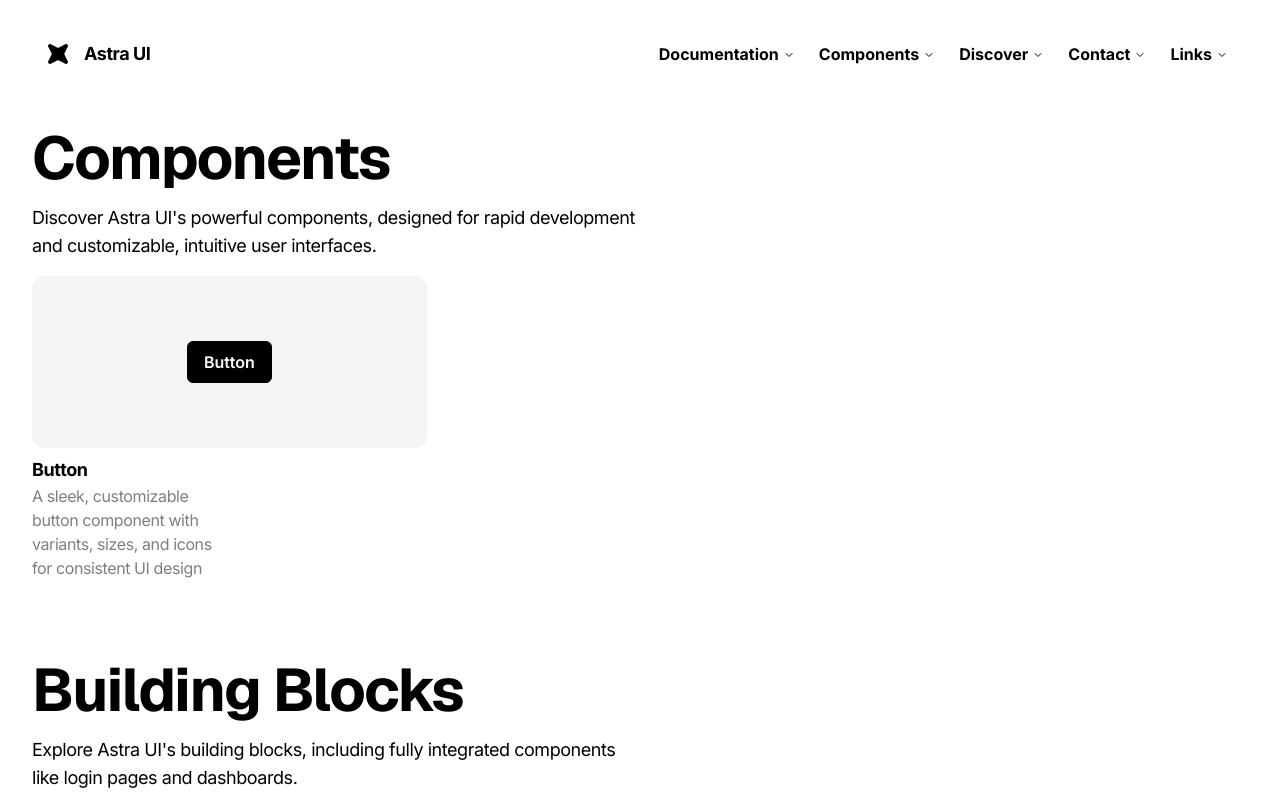
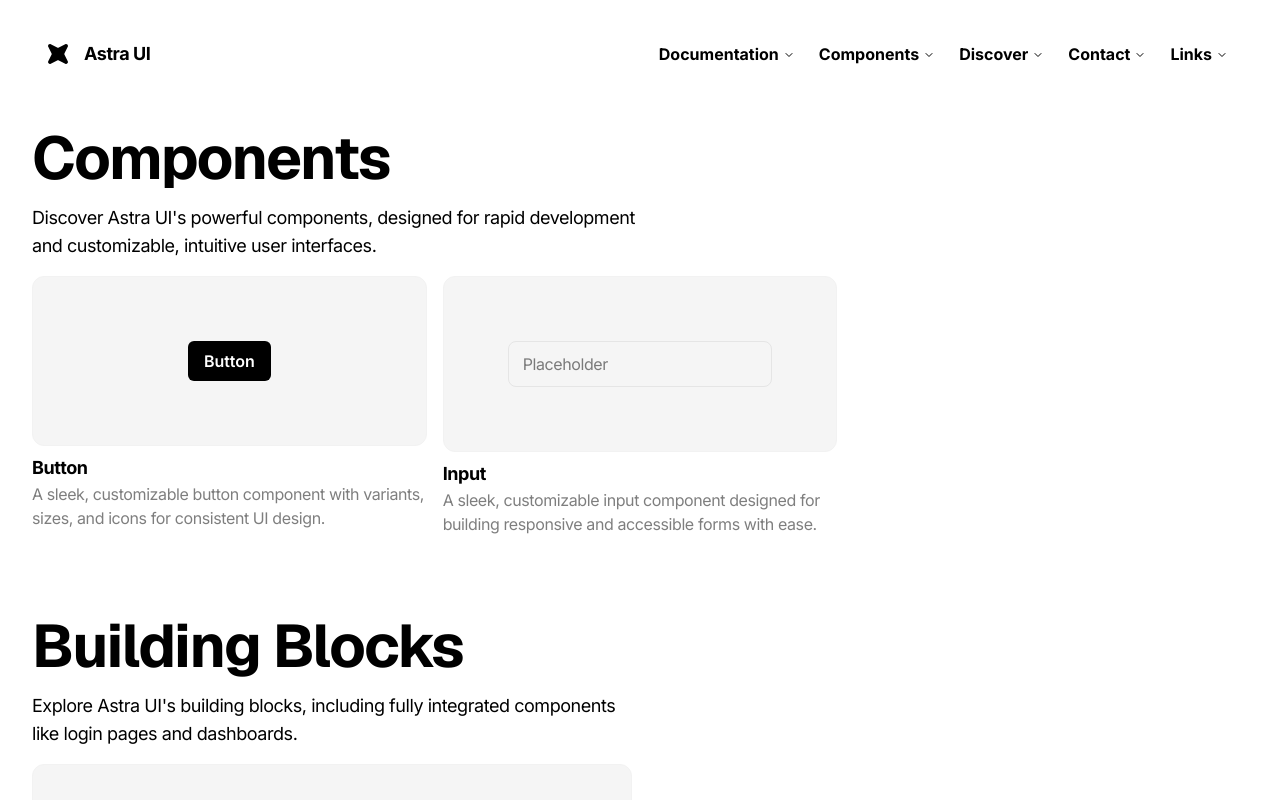
Before and after one commit to astraui/astraui, a Next.js app: page /components in a window 1280 px wide. Shown: the top 800 px of the page. Built offline with nearby package versions, Linux system fonts and the light colour scheme.

Commit message:
Create input component

```diff
--- a/app/components/SeeComponent.tsx
+++ b/app/components/SeeComponent.tsx
@@ -17,7 +17,7 @@ const SeeComponent: React.FC<SeeComponentProps> = ({ preview, name, desc, classN
       <a href={link}>
         <div className="flex flex-col mt-1">
           <strong><p>{name}</p></strong>
-          <p className="opacity-50 text-sm md:text-base">{desc}</p>
+          <p className="opacity-50 text-sm w-full md:text-base">{desc}</p>
         </div>
       </a>
     </aside>
--- a/app/components/button/page.mdx
+++ b/app/components/button/page.mdx
@@ -6,11 +6,14 @@ import CommandLine from '@/components/astra/CommandLine'
 
 A sleek, customizable button component with variants, sizes, and icons for consistent UI design.
 
-<ComponentWrapper>
-    <Button>Button</Button>
-</ComponentWrapper>
+<div className="my-8 flex flex-col gap-4">
+    <ComponentWrapper>
+        <Button>Button</Button>
+    </ComponentWrapper>
+</div>
 
 ## Installation
+
 Install the button component from Astra UI using your package manager for quick integration.
 
 <div className="my-8 flex flex-col gap-4">
@@ -19,9 +22,71 @@ Install the button component from Astra UI using your package manager for quick
 </div>
 
 ## Usage
+
 Triggers an action or event when clicked; customizable for labels, icons, and interaction states.
 
 <div className="my-8 flex flex-col gap-4">
-    <CommandLine language='tsx' command='import Button from "@/components/ui/Button"' />
-    <CommandLine language='tsx' command='<Button variant="link" size="lg" disabled="true" onClick={handleClick()} className="font-bold">Button</Button>' />
+    <CommandLine language="tsx" command='import Button from "@/components/ui/Button"' />
+    <CommandLine language="tsx" command='<Button variant="link" size="lg" disabled={true} onClick={handleClick} className="font-bold">Button</Button>' />
 </div>
+
+## Variants
+
+Versatile button variants for primary actions, secondary prompts, destructive events, outlines, and subtle interactions.
+
+<div className="my-8 flex flex-col"></div>
+
+### Primary
+
+The primary button variant emphasizes key actions with bold styling for maximum user focus.
+
+<div className="my-8 flex flex-col gap-4">
+    <ComponentWrapper>
+        <Button variant="primary">Button</Button>
+    </ComponentWrapper>
+    <CommandLine language="tsx" command='<Button variant="primary">Button</Button>' />
+</div>
+
+### Secondary
+
+The secondary button variant is used for less emphasized actions with a medium level of focus.
+
+<div className="my-8 flex flex-col gap-4">
+    <ComponentWrapper>
+        <Button variant="secondary">Button</Button>
+    </ComponentWrapper>
+    <CommandLine language="tsx" command='<Button variant="secondary">Button</Button>' />
+</div>
+
+### Outline
+
+The outline button variant is used for neutral actions with a subtle border emphasis.
+
+<div className="my-8 flex flex-col gap-4">
+    <ComponentWrapper>
+        <Button variant="outline">Button</Button>
+    </ComponentWrapper>
+    <CommandLine language="tsx" command='<Button variant="outline">Button</Button>' />
+</div>
+
+### Ghost
+
+The ghost button variant is used for minimal emphasis actions with no background or border.
+
+<div className="my-8 flex flex-col gap-4">
+    <ComponentWrapper>
+        <Button variant="ghost">Button</Button>
+    </ComponentWrapper>
+    <CommandLine language="tsx" command='<Button variant="ghost">Button</Button>' />
+</div>
+
+### Destructive
+
+The destructive button variant is used for actions with potential negative consequences.
+
+<div className="my-8 flex flex-col gap-4">
+    <ComponentWrapper>
+        <Button variant="destructive">Button</Button>
+    </ComponentWrapper>
+    <CommandLine language="tsx" command='<Button variant="destructive">Button</Button>' />
+</div>
--- a/app/components/components.ts
+++ b/app/components/components.ts
@@ -1,5 +1,6 @@
 import React from "react";
 import Button from "@/components/astra/Button"
+import Input from "@/components/astra/Input"
 
 interface ComponentItem {
   preview: React.ReactNode;
@@ -11,14 +12,21 @@ interface ComponentItem {
 
 // Define the individual components at the top
 const button = React.createElement(Button);
+const input = React.createElement(Input);
 
 // Use the components in the array
 const components: ComponentItem[] = [
   {
     preview: button,
     name: "Button",
-    desc: "A sleek, customizable button component with variants, sizes, and icons for consistent UI design",
+    desc: "A sleek, customizable button component with variants, sizes, and icons for consistent UI design.",
     link: "/components/button"
+  },
+  {
+    preview: input,
+    name: "Input",
+    desc: "A sleek, customizable input component designed for building responsive and accessible forms with ease.",
+    link: "/components/input"
   }
 ];
 
--- /dev/null
+++ b/app/components/input/page.mdx
@@ -0,0 +1,31 @@
+import Input from '@/components/astra/Input';
+import ComponentWrapper from '@/components/ComponentWrapper';
+import CommandLine from '@/components/astra/CommandLine';
+
+# Input
+
+A sleek, customizable input component designed for building responsive and accessible forms with ease.
+
+<div className="my-8 flex flex-col gap-4">
+  <ComponentWrapper>
+    <Input />
+  </ComponentWrapper>
+</div>
+
+## Installation
+
+Install the input component from Astra UI using your preferred package manager for fast integration.
+
+<div className="my-8 flex flex-col gap-4">
+  <CommandLine command="npx astui@latest add input" />
+  <CommandLine command="pnpm dlx astui@latest add input" />
+</div>
+
+## Usage
+
+A flexible input field ready for use in forms, filters, and settings. Easily extendable with labels, icons, or validation.
+
+<div className="my-8 flex flex-col gap-4">
+  <CommandLine language="tsx" command='import Input from "@/components/astra/Input"' />
+  <CommandLine language="tsx" command='<Input type="file" id="user-image" placeholder="Upload your image" disabled required className="bg-blue-500" onChange={handleChange} />' />
+</div>
--- a/components/ComponentWrapper.tsx
+++ b/components/ComponentWrapper.tsx
@@ -6,7 +6,7 @@ interface ComponentWrapperProps {
 
 const ComponentWrapper: React.FC<ComponentWrapperProps> = ({ children }) => {
     return (
-        <section className="bg-white bordered dark:bg-black rounded-xl dark:bg-neutral-900 bg-neutral-100 w-full p-24 grid place-items-center my-8">
+        <section className="bg-white bordered dark:bg-black rounded-xl dark:bg-neutral-900 bg-neutral-100 w-full p-24 grid place-items-center">
             {children}
         </section>
     );
--- a/components/astra/Button.tsx
+++ b/components/astra/Button.tsx
@@ -18,12 +18,12 @@ const buttonVariants = cva(
     {
         variants: {
             variant: {
-                primary: "bg-black text-white dark:bg-white dark:text-black border border-black dark:border-white hover:opacity-75",
-                secondary: "bg-white text-black dark:bg-black dark:text-white border border-black dark:border-white hover:opacity-75",
-                outline: "bg-transparent text-black dark:text-white border border-black dark:border-white hover:opacity-75",
+                primary: "bg-black text-white dark:bg-white dark:text-black hover:opacity-75",
+                secondary: "bg-neutral-200 text-neutral-700 dark:bg-neutral-600 dark:text-neutral-200 hover:opacity-75",
+                outline: "bg-transparent text-black dark:text-white border border-neutral-200 dark:border-neutral-800 hover:opacity-75",
                 ghost: "bg-transparent text-black dark:text-white hover:bg-black hover:text-white dark:hover:bg-white dark:hover:text-black",
-                link: "bg-transparent text-blue-600 dark:text-blue-400 underline hover:opacity-75",
-                destructive: "bg-red-600 text-white dark:bg-red-600 dark:text-white hover:opacity-75",
+                link: "bg-black text-white dark:bg-white dark:text-black hover:opacity-75 underline",
+                destructive: "bg-red-700 text-white dark:bg-red-700 hover:opacity-75",
             },
             size: {
                 xs: "text-xs py-1 px-2",
@@ -48,7 +48,7 @@ const buttonVariants = cva(
 const Button: React.FC<ButtonProps> = ({
     variant = "primary",
     size = "md",
-    disabled = false, // Default to false
+    disabled = false,
     onClick,
     className,
     children = "Button",
--- a/components/astra/CommandLine.tsx
+++ b/components/astra/CommandLine.tsx
@@ -5,7 +5,7 @@ import { LuCopy } from "react-icons/lu";
 import { IoCheckmark } from "react-icons/io5";
 import { cn } from "@/lib/utils";
 import { Prism as SyntaxHighlighter } from 'react-syntax-highlighter';
-import { atomDark, oneLight } from 'react-syntax-highlighter/dist/esm/styles/prism';
+import { dracula, oneLight } from 'react-syntax-highlighter/dist/esm/styles/prism';
 
 interface CommandLineProps {
     command: string;
@@ -81,7 +81,7 @@ const CommandLine: React.FC<CommandLineProps> = ({ command, className = "", lang
             <div className="flex-grow overflow-x-auto">
                 <SyntaxHighlighter
                     language={language}
-                    style={isDarkMode ? atomDark : oneLight}
+                    style={isDarkMode ? dracula : oneLight}
                     customStyle={{
                         margin: 0,
                         padding: 0,
--- /dev/null
+++ b/components/astra/Input.tsx
@@ -0,0 +1,44 @@
+import React from "react";
+import { cn } from "@/lib/utils"
+
+interface InputProps {
+    onChange?: (event: React.ChangeEvent<HTMLInputElement>) => void;
+    type?: 'text' | 'password' | 'email' | 'number' | 'tel' | 'url' | 'search' | 'date' | 'datetime-local' | 'time' | 'month' | 'week' | 'color' | 'checkbox' | 'radio' | 'range' | 'file';
+    id?: string | number;
+    placeholder?: string | number;
+    value?: string | number;
+    name?: string;
+    disabled?: boolean;
+    required?: boolean;
+    className?: string;
+}
+
+const Input: React.FC<InputProps> = ({
+    onChange,
+    type,
+    id,
+    placeholder = "Placeholder",
+    value,
+    name,
+    disabled = false,
+    required = false,
+    className
+}) => {
+    return (
+        <input
+            type={type}
+            onChange={onChange}
+            id={id}
+            placeholder={placeholder}
+            value={value}
+            disabled={disabled}
+            required={required}
+            className={cn(
+                "text-sm md:text-base tracking-tight w-full flex flex-col py-2.5 px-3.5 rounded-lg placeholder:text-black/50  dark:placeholder:text-white/50 text-black dark:text-white caret-black dark:caret-white border border-neutral-200 dark:border-neutral-800 outline-none focus-visible:border-ring focus-visible:ring-ring/50 focus-visible:ring-[1px] accent-black dark:accent-neutral-400",
+                className
+            )}>
+        </input>
+    );
+};
+
+export default Input
--- a/components/project/landing/Blocks.tsx
+++ b/components/project/landing/Blocks.tsx
@@ -257,7 +257,7 @@ const SignUpBlock = ({
   return (
     <section
       className={cn(
-        "rounded-xl bg-muted-light dark:bg-muted-dark bg-contain bg-size-[256px] bg-center bg-no-repeat dark:bg-neutral-900 bg-neutral-100",
+        "rounded-xl bg-muted-light dark:bg-muted-dark bg-contain bg-size-[256px] bg-center bg-no-repeat dark:bg-neutral-900 bg-neutral-100 w-full",
         className
       )}
       style={sectionStyle}
```
